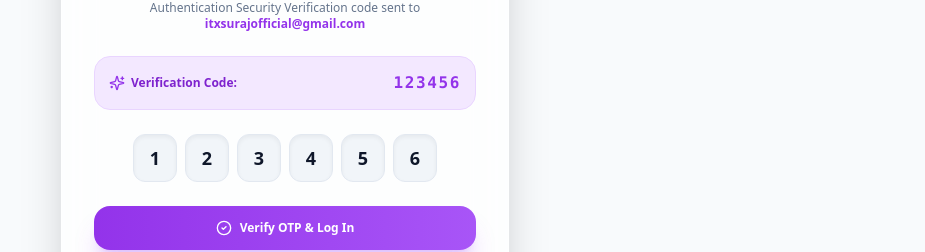
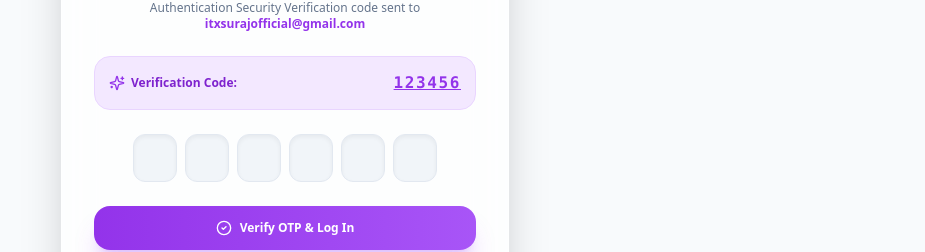
Before and after one commit to Vishwakarmasuraj333/PDFMaster-Pro, a Next.js app in the folder client/: page /auth/verify-otp in a window 1280 px wide. Shown: the part 329-581 px from the top of the page, without its empty margins (355-1280 px from the left). Built offline with nearby package versions, Linux system fonts and the light colour scheme.

Commit message:
Initial production release of PDFMaster Pro by Suraj Vishwakarma

```diff
--- a/client/app/auth/verify-otp/page.tsx
+++ b/client/app/auth/verify-otp/page.tsx
@@ -10,7 +10,7 @@ export default function VerifyOtpPage() {
   const searchParams = useSearchParams();
   const method = searchParams.get('method') || 'Authentication';
 
-  const [otp, setOtp] = useState(['1', '2', '3', '4', '5', '6']);
+  const [otp, setOtp] = useState(['', '', '', '', '', '']);
   const [loading, setLoading] = useState(false);
   const [email, setEmail] = useState('itxsurajofficial@gmail.com');
   const [countdown, setCountdown] = useState(60);
@@ -109,9 +109,13 @@ export default function VerifyOtpPage() {
           )}
 
           {/* OTP Code Display Banner */}
-          <div className="p-3.5 rounded-2xl bg-purple-100 dark:bg-purple-950/80 border border-purple-200 dark:border-purple-800 text-purple-700 dark:text-purple-300 text-xs font-extrabold flex items-center justify-between">
+          <div
+            onClick={() => setOtp(['1', '2', '3', '4', '5', '6'])}
+            className="p-3.5 rounded-2xl bg-purple-100 dark:bg-purple-950/80 border border-purple-200 dark:border-purple-800 text-purple-700 dark:text-purple-300 text-xs font-extrabold flex items-center justify-between cursor-pointer hover:bg-purple-200 dark:hover:bg-purple-900 transition-colors"
+            title="Click to auto-fill code"
+          >
             <span className="flex items-center gap-1.5"><Sparkles className="w-4 h-4 text-purple-600" /> Verification Code:</span>
-            <span className="font-mono text-base tracking-widest text-purple-600 dark:text-purple-400">123456</span>
+            <span className="font-mono text-base tracking-widest text-purple-600 dark:text-purple-400 font-black underline">123456</span>
           </div>
 
           <form onSubmit={handleVerify} className="space-y-6">
```
